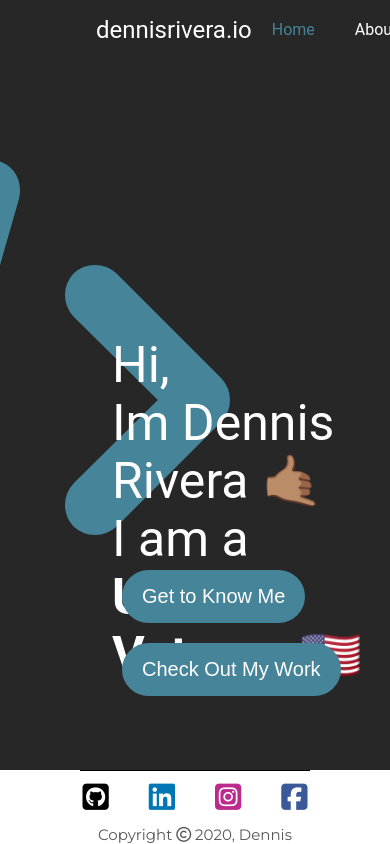
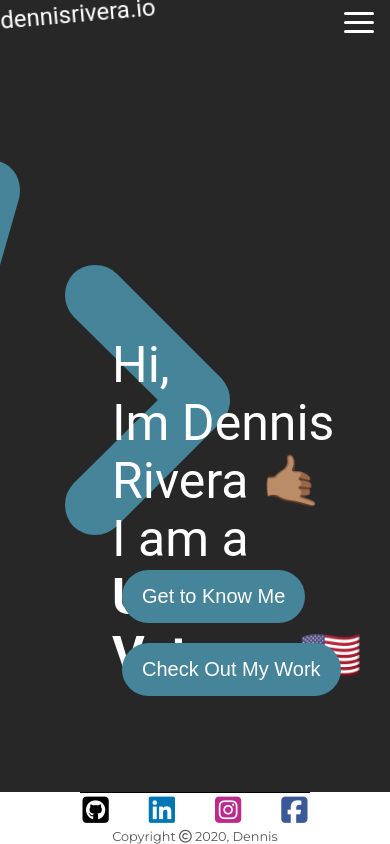
Before and after one commit to D-Riv/portfolio, a React (Create React App) app: page / in a window 390 px wide. Built offline with nearby package versions, Linux system fonts and the light colour scheme.

Commit message:
Made the navbar responsive on smartphones

```diff
--- a/src/components/Footer.js
+++ b/src/components/Footer.js
@@ -19,7 +19,7 @@ const FooterUl = styled.ul`
 const FooterLi = styled.li`
   font-size: 30px;
   cursor: pointer;
-  margin: 10px 20px;
+  margin: 1px 20px;
   list-style: none;
   transition: transform 0.2s;
 
@@ -31,7 +31,7 @@ const FooterLi = styled.li`
 const FooterText = styled.h3`
   font-family: "Montserrat", sans-serif;
   font-weight: 300;
-  font-size: 15px;
+  font-size: 0.8rem;
   color: #575757;
 `;
 
--- a/src/components/Navbar.js
+++ b/src/components/Navbar.js
@@ -14,11 +14,23 @@ const NavbarWrapper = styled.nav`
   left: 0;
   max-height: 300px;
   padding: 0 6rem;
+
+  @media (max-width: 500px) {
+    flex-direction: column;
+    align-items: flex-start;
+    padding: 0;
+  }
 `;
 
 const NavList = styled.ul`
   display: flex;
   justify-content: space-evenly;
+
+  @media (max-width: 500px) {
+    display: none;
+    flex-direction: column;
+    width: 100%;
+  }
 `;
 const NavListItems = styled.li`
   list-style: none;
@@ -27,6 +39,13 @@ const NavListItems = styled.li`
 
   :hover {
     transform: scale(1.3);
+  }
+
+  @media (max-width: 500px) {
+    width: 100%;
+    text-align: center;
+    margin: 0;
+    padding: 0.5rem 0;
   }
 `;
 const NavLinks = styled(NavLink)`
@@ -64,6 +83,28 @@ const NavTitleLink = styled(Link)`
   }
 `;
 
+const ToggleButton = styled.a`
+  position: absolute;
+  top: 0.75rem;
+  right: 1rem;
+  display: none;
+  flex-direction: column;
+  justify-content: space-between;
+  width: 30px;
+  height: 21px;
+
+  @media (max-width: 500px) {
+    display: flex;
+  }
+`;
+
+const ToggleBar = styled.span`
+  height: 3px;
+  width: 100%;
+  background-color: #ffffff;
+  border-radius: 10px;
+`;
+
 const Navbar = () => {
   return (
     <NavbarWrapper>
@@ -72,6 +113,11 @@ const Navbar = () => {
           dennisrivera.io
         </NavTitleLink>
       </NavTitle>
+      <ToggleButton href="#">
+        <ToggleBar></ToggleBar>
+        <ToggleBar></ToggleBar>
+        <ToggleBar></ToggleBar>
+      </ToggleButton>
       <NavList>
         <NavListItems>
           <NavLinks
```
